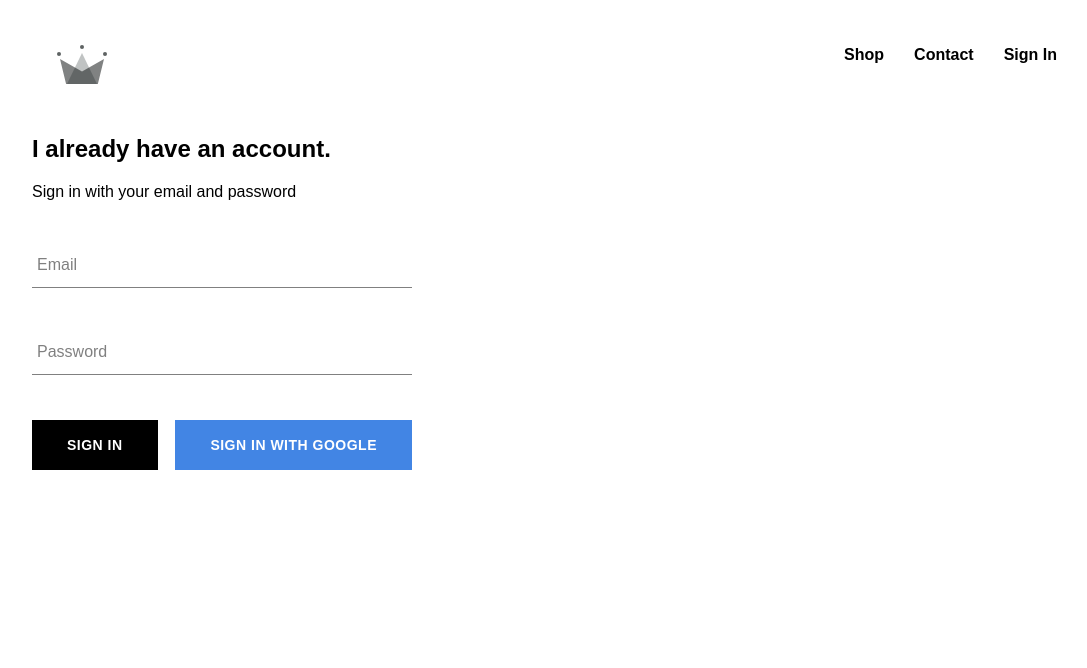
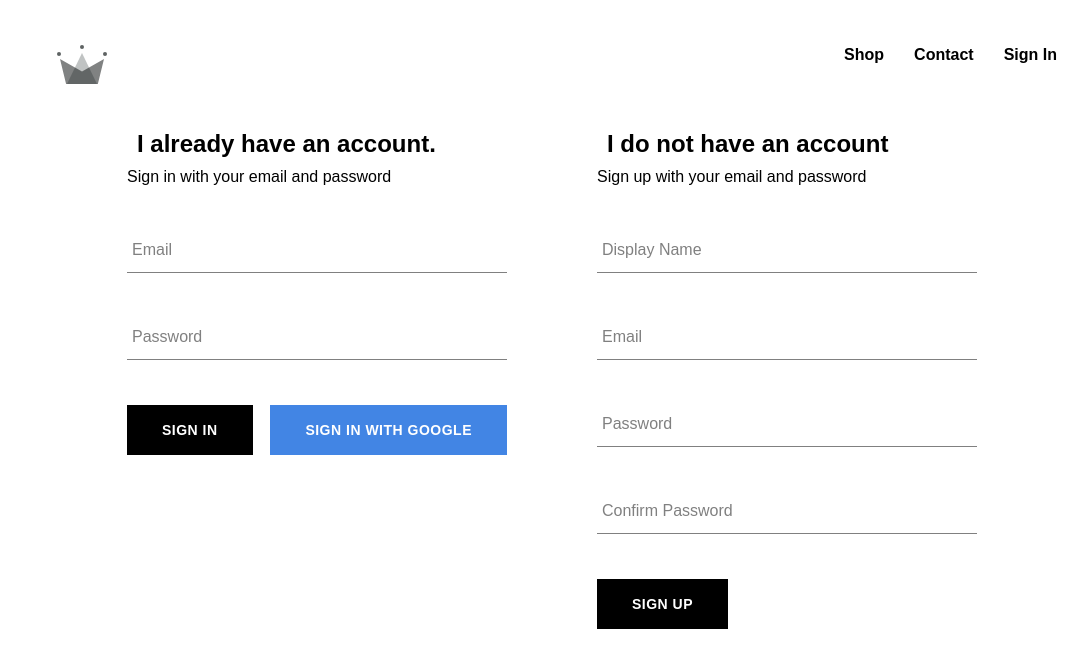
Before and after one commit to jamesv28/crown-clothing, a React (Create React App) app: page /signin in a window 1280 px wide. Shown: the top 668 px of the page, without its empty margins (88-1175 px from the left). Built offline with nearby package versions, Linux system fonts and the light colour scheme; no server answers; a web font is replaced by a local one.

Commit message:
finished sign up method through firebase

```diff
--- a/src/App.js
+++ b/src/App.js
@@ -6,7 +6,7 @@
 import HomepageComponent from './pages/homepag/homepage.component';
 import ShopPage from './pages/shop/shop.component';
 import SignInAndSignUpPage from './pages/sign-in-and-sign-up/sign-in-and-sign-up.component';
-import {auth} from './firebase/firebase.utils';
+import {createUserProfileDocument, auth} from './firebase/firebase.utils';
 
 class App extends Component  {
   constructor() {
@@ -18,12 +18,23 @@
   unsubscribeFromAuth = null;
 
   componentDidMount() {
-    this.unsubscribeFromAuth = auth.onAuthStateChanged(user => {
-      this.setState({
-        currentUser: user
-      })
-      console.log(user);
-    })
+    this.unsubscribeFromAuth = auth.onAuthStateChanged(async userAuth => {
+      if (userAuth) {
+        const userRef = await createUserProfileDocument(userAuth);
+
+        userRef.onSnapshot(snapShot => {
+          this.setState({
+            currentUser: {
+              id: snapShot.id,
+              ...snapShot.data()
+            }
+          });
+
+        });
+      }
+
+      this.setState({ currentUser: userAuth });
+    });
   }
 
   componentWillUnmount() {
--- a/src/components/sign-in/sign-in.component.jsx
+++ b/src/components/sign-in/sign-in.component.jsx
@@ -32,7 +32,7 @@
         const {email, password} = this.state;
         return (
             <div className="sign-in">
-                <h2>I already have an account.</h2>
+                <h2 className="title">I already have an account.</h2>
                 <span>Sign in with your email and password</span>
 
                 <form onSubmit={this.handleSubmit}>
--- /dev/null
+++ b/src/components/sign-up/sign-up.component.jsx
@@ -0,0 +1,111 @@
+import React from 'react';
+import FormInput from '../form-input/form-input.component';
+import Button from '../button/button.component';
+import {auth, createUserProfileDocument} from '../../firebase/firebase.utils';
+
+import './sign-up.styles.scss';
+
+class SignUpComponent extends React.Component {
+    constructor() {
+        super();
+
+        this.state = {
+            displayName: '',
+            email: '',
+            password: '',
+            confirmPassword: ''
+        }
+    }
+
+    handleSubmit = async event => {
+        event.preventDefault();
+
+        const {
+            displayName,
+            email,
+            password,
+            confirmPassword
+        } = this.state;
+
+        if(password !== confirmPassword) {
+            alert("passwords don't match");
+            return;
+        }
+
+        try {
+            const {user} = await auth.createUserWithEmailAndPassword(email, password);
+            createUserProfileDocument(user, {displayName});
+
+            this.setState({
+                displayName: '',
+                email: '',
+                password: '',
+                confirmPassword: ''
+            })
+        }
+        catch(err) {
+            console.error(err)
+        }
+
+    }
+
+    handleChange = event => {
+        const {name, value} = event.target;
+        this.setState({
+            [name]: value
+        })
+    }
+
+    render() {
+        const {
+            displayName,
+            email,
+            password,
+            confirmPassword
+            } = this.state;
+
+        return (
+            <div className="sign-up">
+                <h2 className="title">I do not have an account</h2>
+                <span>Sign up with your email and password</span>
+                <form className="sign-up-form" onSubmit={this.handleSubmit}>
+                    <FormInput
+                        type="text"
+                        name="displayName"
+                        value={displayName}
+                        onChange={this.handleChange}
+                        required
+                        label="Display Name"
+                    />
+                    <FormInput
+                        type="email"
+                        name="email"
+                        value={email}
+                        onChange={this.handleChange}
+                        required
+                        label="Email"
+                    />
+                    <FormInput
+                        type="password"
+                        name="password"
+                        value={password}
+                        onChange={this.handleChange}
+                        required
+                        label="Password"
+                    />
+                    <FormInput
+                        type="password"
+                        name="confirmPassword"
+                        value={confirmPassword}
+                        onChange={this.handleChange}
+                        required
+                        label="Confirm Password"
+                    />
+                    <Button type="submit">Sign Up</Button>
+                </form>
+            </div>
+        )
+    }
+}
+
+export default SignUpComponent;
--- /dev/null
+++ b/src/components/sign-up/sign-up.styles.scss
@@ -0,0 +1,9 @@
+.sign-up {
+    display: flex;
+    flex-direction: column;
+    width: 380px;
+
+    .title {
+      margin: 10px ;
+    }
+  }
--- a/src/firebase/firebase.utils.js
+++ b/src/firebase/firebase.utils.js
@@ -13,6 +13,31 @@
 };
 
 
+  export const createUserProfileDocument = async (userAuth, additionalData) => {
+    if (!userAuth) return;
+
+    const userRef = firestore.doc(`users/${userAuth.uid}`);
+
+    const snapShot = await userRef.get();
+
+    if (!snapShot.exists) {
+      const { displayName, email } = userAuth;
+      const createdAt = new Date();
+      try {
+        await userRef.set({
+          displayName,
+          email,
+          createdAt,
+          ...additionalData
+        });
+      } catch (error) {
+        console.log('error creating user', error.message);
+      }
+    }
+
+    return userRef;
+  };
+
 firebase.initializeApp(config);
 
 export const auth = firebase.auth();
--- a/src/pages/sign-in-and-sign-up/sign-in-and-sign-up.component.jsx
+++ b/src/pages/sign-in-and-sign-up/sign-in-and-sign-up.component.jsx
@@ -1,12 +1,14 @@
 import React from 'react';
 import SignInComponent from '../../components/sign-in/sign-in.component';
+import SignUpComponent from '../../components/sign-up/sign-up.component';
 
 import './sign-in-and-sign-up.styles.scss';
 
 const SignInAndSignUpPage = () => (
 
-    <div>
+    <div className="sign-in-and-sign-up">
         <SignInComponent />
+        <SignUpComponent />
     </div>
 )
 
--- a/src/pages/sign-in-and-sign-up/sign-in-and-sign-up.styles.scss
+++ b/src/pages/sign-in-and-sign-up/sign-in-and-sign-up.styles.scss
@@ -0,0 +1,6 @@
+.sign-in-and-sign-up {
+    width: 850px;
+    display: flex;
+    justify-content: space-between;
+    margin: 30px auto;
+}
```
